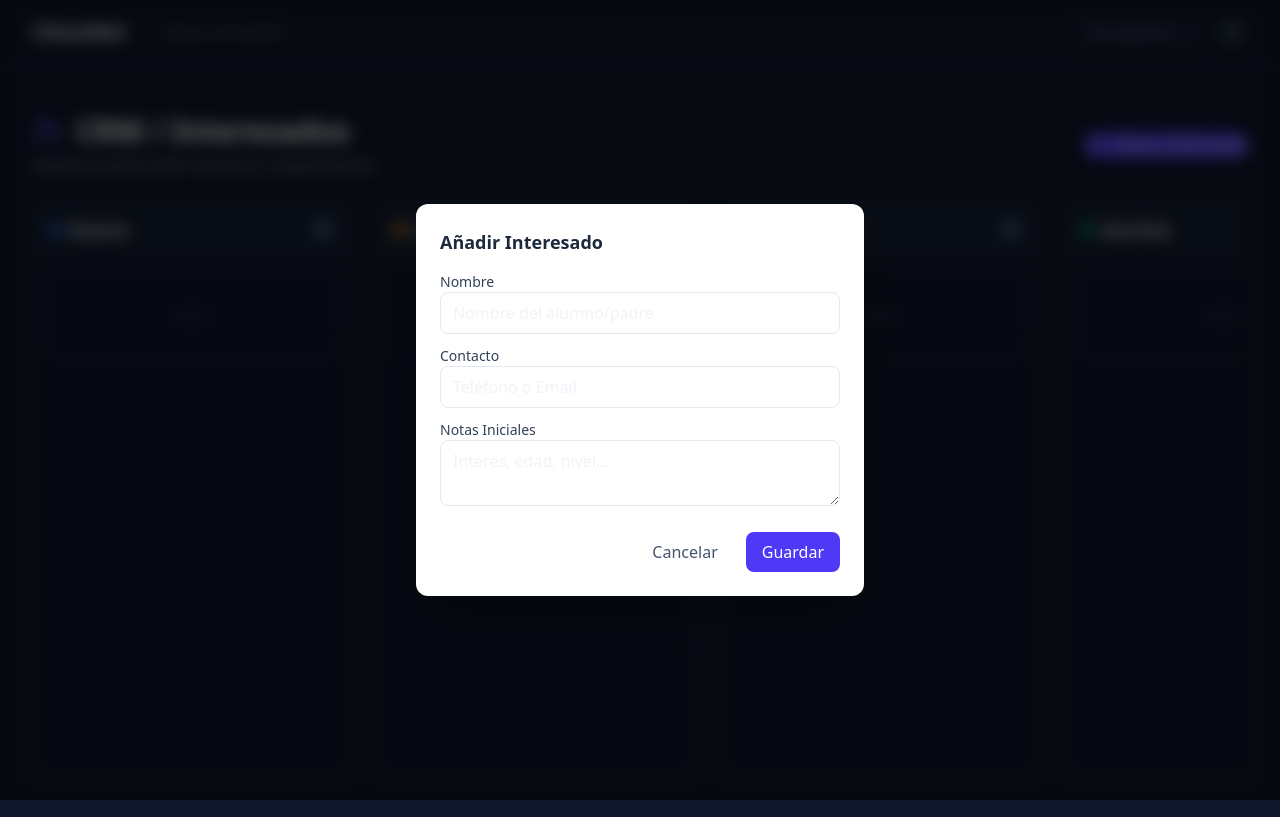
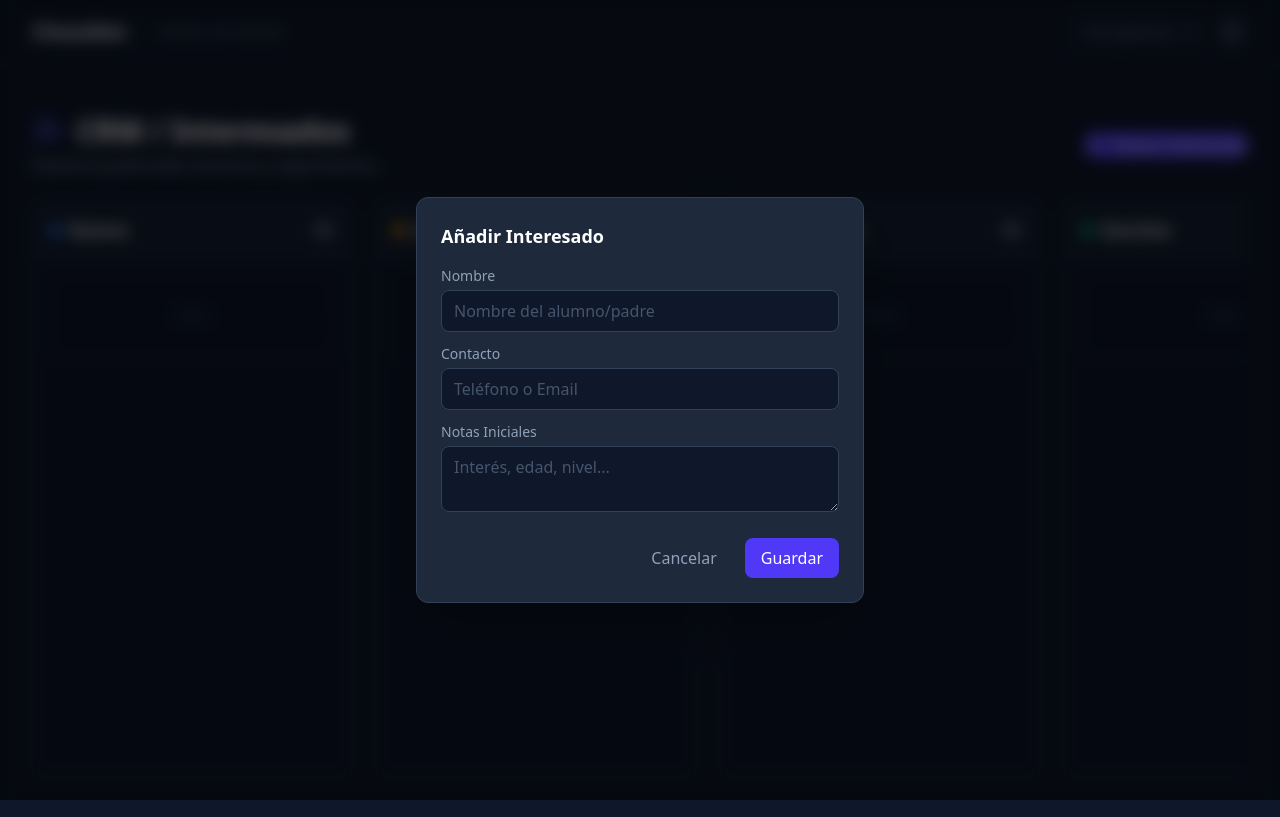
Before and after one commit to Chess-Society/ChessNet, a SvelteKit app: page /dashboard/leads in a window 1280 px wide. Both pictures are taken after a click on the button "Nuevo Interesado". Built offline with nearby package versions, Linux system fonts and the light colour scheme.

Commit message:
Style Add Lead modal with dark theme

```diff
--- a/src/routes/dashboard/leads/+page.svelte
+++ b/src/routes/dashboard/leads/+page.svelte
@@ -128,53 +128,55 @@
             class="fixed inset-0 z-50 flex items-center justify-center p-4 bg-black/60 backdrop-blur-sm"
             transition:fade
         >
-            <div class="bg-white rounded-xl shadow-2xl p-6 w-full max-w-md">
-                <h3 class="text-lg font-bold mb-4 text-slate-800">
+            <div
+                class="bg-[#1e293b] rounded-xl shadow-2xl p-6 w-full max-w-md border border-slate-700"
+            >
+                <h3 class="text-lg font-bold mb-4 text-white">
                     Añadir Interesado
                 </h3>
                 <div class="space-y-3">
                     <div>
                         <label
-                            class="block text-sm font-medium text-slate-700"
+                            class="block text-sm font-medium text-slate-400 mb-1"
                             for="lead-name">Nombre</label
                         >
                         <input
                             id="lead-name"
                             bind:value={newLead.name}
                             type="text"
-                            class="w-full px-3 py-2 border rounded-lg"
+                            class="w-full px-3 py-2 bg-slate-900 border border-slate-700 rounded-lg text-white focus:border-indigo-500 focus:outline-none placeholder-slate-600"
                             placeholder="Nombre del alumno/padre"
                         />
                     </div>
                     <div>
                         <label
-                            class="block text-sm font-medium text-slate-700"
+                            class="block text-sm font-medium text-slate-400 mb-1"
                             for="lead-contact">Contacto</label
                         >
                         <input
                             id="lead-contact"
                             bind:value={newLead.contact}
                             type="text"
-                            class="w-full px-3 py-2 border rounded-lg"
+                            class="w-full px-3 py-2 bg-slate-900 border border-slate-700 rounded-lg text-white focus:border-indigo-500 focus:outline-none placeholder-slate-600"
                             placeholder="Teléfono o Email"
                         />
                     </div>
                     <div>
                         <label
-                            class="block text-sm font-medium text-slate-700"
+                            class="block text-sm font-medium text-slate-400 mb-1"
                             for="lead-notes">Notas Iniciales</label
                         >
                         <textarea
                             id="lead-notes"
                             bind:value={newLead.notes}
-                            class="w-full px-3 py-2 border rounded-lg"
+                            class="w-full px-3 py-2 bg-slate-900 border border-slate-700 rounded-lg text-white focus:border-indigo-500 focus:outline-none placeholder-slate-600"
                             placeholder="Interés, edad, nivel..."
                         ></textarea>
                     </div>
                     <div class="flex justify-end gap-3 pt-2">
                         <button
                             on:click={() => (showAddForm = false)}
-                            class="px-4 py-2 text-slate-600 hover:bg-slate-100 rounded-lg"
+                            class="px-4 py-2 text-slate-400 hover:text-white hover:bg-slate-800 rounded-lg transition-colors"
                             >Cancelar</button
                         >
                         <button
```
